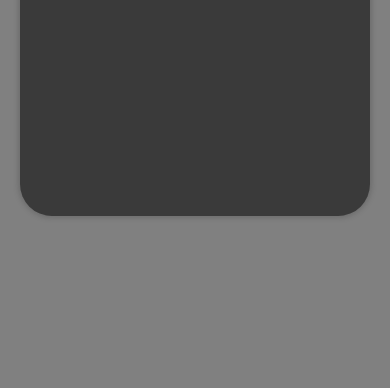
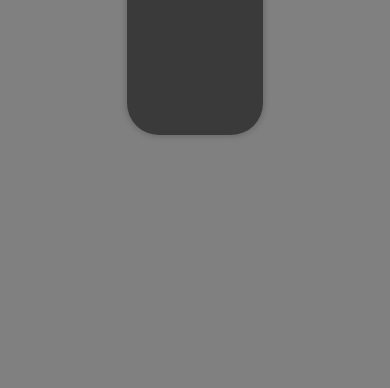
Before and after one commit to FadlGh/Flash-Card, a plain HTML site: page index.html in a window 390 px wide. Shown: the part 456-844 px from the top of the page. Drawn offline with Linux system fonts and the light colour scheme.

```diff
--- a/style.css
+++ b/style.css
@@ -16,8 +16,8 @@
 }
 
 .container {
-  width: 350px;
-  height: 500px;
+  width: 35%;
+  height: 40%;
   perspective: 800px;
 }
 
```
